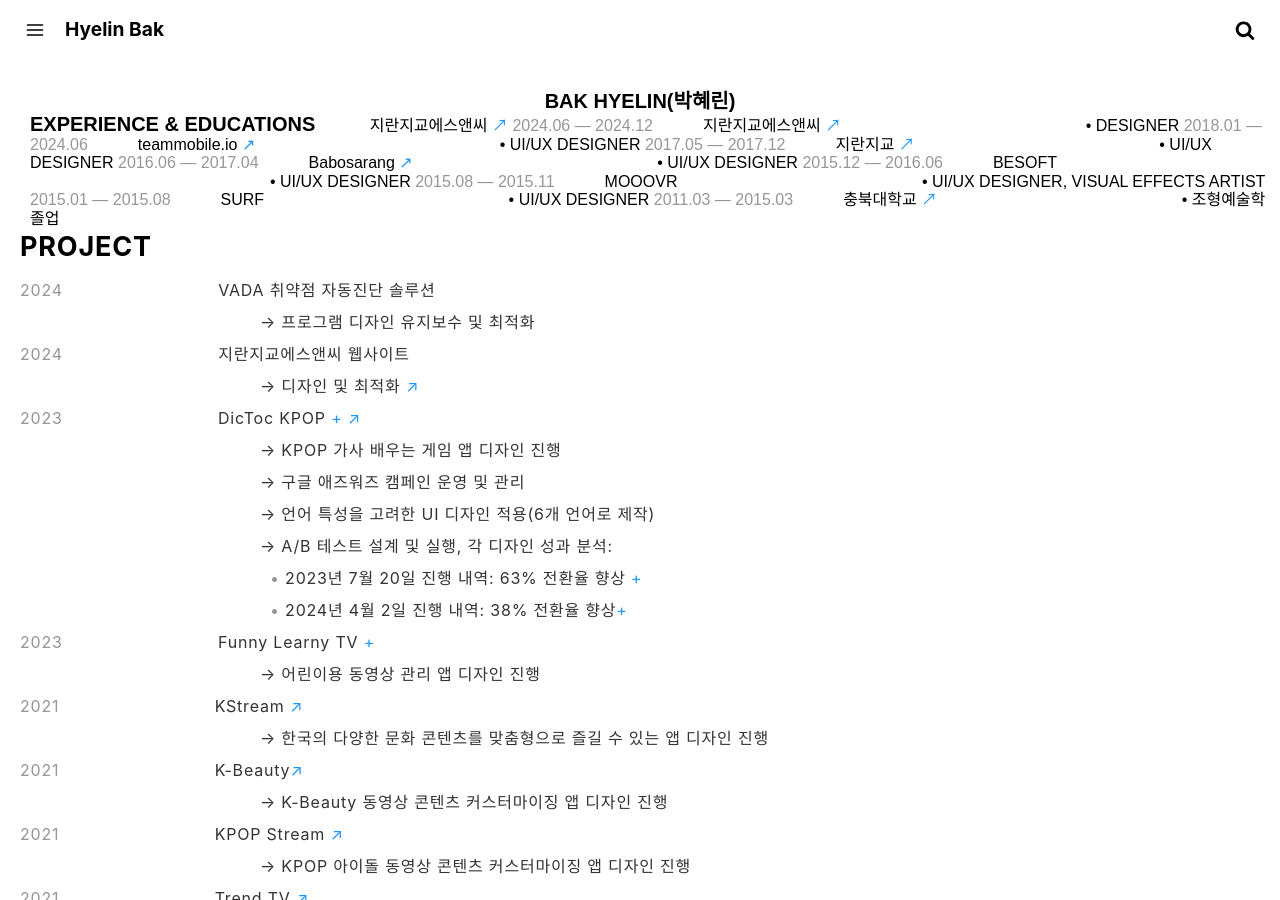
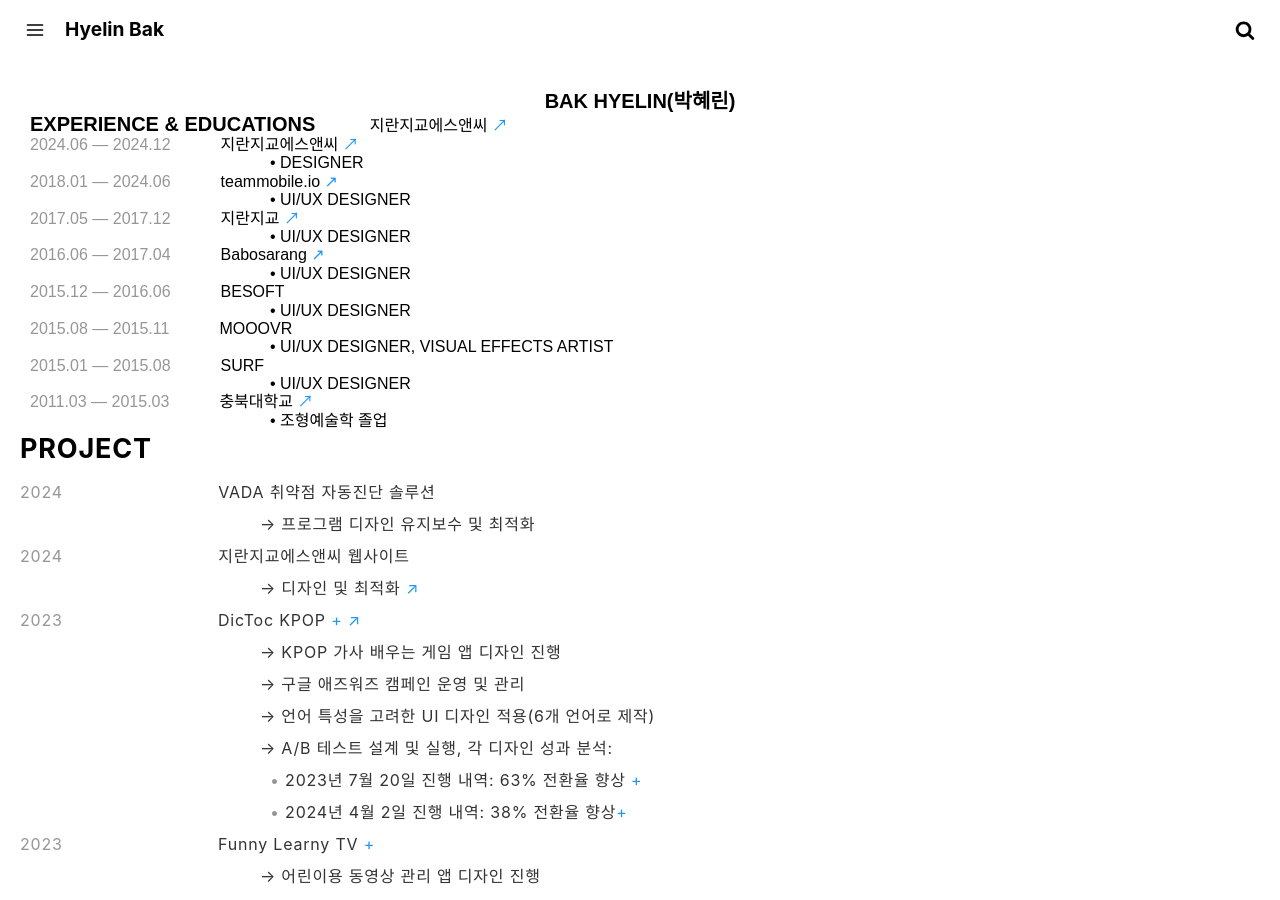
Before and after one commit to crazyjamy/crazyjamy.github.io, a Jekyll site: the page built from about.md, in a window 1280 px wide and 900 px high. Built offline with Jekyll 4.4.1, drawn with Linux system fonts in a browser that asks for light colours.

Commit message:
Update about.md

```diff
--- a/about.md
+++ b/about.md
@@ -12,23 +12,23 @@
 </div>
 <div style="margin-left: 30px;">
 <span style="font-weight: bold; font-size: 20px;">EXPERIENCE & EDUCATIONS</span>
-<span style="margin-left: 50px;">지란지교에스앤씨 <a href="https://www.jiransnc.com" target="_blank">↗</a></span>
-<span style="color: #969696;">2024.06 — 2024.12</span><span style="margin-left: 50px;">지란지교에스앤씨 <a href="https://www.jiransnc.com" target="_blank">↗</a></span>
-<span style="margin-left: 240px;"> • DESIGNER</span>
-<span style="color: #969696;">2018.01 — 2024.06</span><span style="margin-left: 50px;">teammobile.io <a href="https://www.teammobile.io/" target="_blank">↗</a></span>
-<span style="margin-left: 240px;"> • UI/UX DESIGNER</span>
-<span style="color: #969696;">2017.05 — 2017.12</span><span style="margin-left: 50px;">지란지교 <a href="https://www.jiran.com/" target="_blank">↗</a></span>
-<span style="margin-left: 240px;"> • UI/UX DESIGNER</span>
-<span style="color: #969696;">2016.06 — 2017.04</span><span style="margin-left: 50px;">Babosarang <a href="http://www.babosarang.co.kr/" target="_blank">↗</a></span>
-<span style="margin-left: 240px;"> • UI/UX DESIGNER</span>
-<span style="color: #969696;">2015.12 — 2016.06</span><span style="margin-left: 50px;">BESOFT</span>
-<span style="margin-left: 240px;"> • UI/UX DESIGNER</span>
-<span style="color: #969696;">2015.08 — 2015.11</span><span style="margin-left: 50px;">MOOOVR</span>
-<span style="margin-left: 240px;"> • UI/UX DESIGNER, VISUAL EFFECTS ARTIST</span>
-<span style="color: #969696;">2015.01 — 2015.08</span><span style="margin-left: 50px;">SURF</span>
-<span style="margin-left: 240px;"> • UI/UX DESIGNER</span>
-<span style="color: #969696;">2011.03 — 2015.03</span><span style="margin-left: 50px;">충북대학교 <a href="https://www.cbnu.ac.kr/www/index.do" target="_blank">↗</a></span>
-<span style="margin-left: 240px;"> • 조형예술학 졸업</span>
+<span style="margin-left: 50px;">지란지교에스앤씨 <a href="https://www.jiransnc.com" target="_blank">↗</a></span><br />
+<span style="color: #969696;">2024.06 — 2024.12</span><span style="margin-left: 50px;">지란지교에스앤씨 <a href="https://www.jiransnc.com" target="_blank">↗</a></span><br />
+<span style="margin-left: 240px;"> • DESIGNER</span><br />
+<span style="color: #969696;">2018.01 — 2024.06</span><span style="margin-left: 50px;">teammobile.io <a href="https://www.teammobile.io/" target="_blank">↗</a></span><br />
+<span style="margin-left: 240px;"> • UI/UX DESIGNER</span><br />
+<span style="color: #969696;">2017.05 — 2017.12</span><span style="margin-left: 50px;">지란지교 <a href="https://www.jiran.com/" target="_blank">↗</a></span><br />
+<span style="margin-left: 240px;"> • UI/UX DESIGNER</span><br />
+<span style="color: #969696;">2016.06 — 2017.04</span><span style="margin-left: 50px;">Babosarang <a href="http://www.babosarang.co.kr/" target="_blank">↗</a></span><br />
+<span style="margin-left: 240px;"> • UI/UX DESIGNER</span><br />
+<span style="color: #969696;">2015.12 — 2016.06</span><span style="margin-left: 50px;">BESOFT</span><br />
+<span style="margin-left: 240px;"> • UI/UX DESIGNER</span><br />
+<span style="color: #969696;">2015.08 — 2015.11</span><span style="margin-left: 50px;">MOOOVR</span><br />
+<span style="margin-left: 240px;"> • UI/UX DESIGNER, VISUAL EFFECTS ARTIST</span><br />
+<span style="color: #969696;">2015.01 — 2015.08</span><span style="margin-left: 50px;">SURF</span><br />
+<span style="margin-left: 240px;"> • UI/UX DESIGNER</span><br />
+<span style="color: #969696;">2011.03 — 2015.03</span><span style="margin-left: 50px;">충북대학교 <a href="https://www.cbnu.ac.kr/www/index.do" target="_blank">↗</a></span><br />
+<span style="margin-left: 240px;"> • 조형예술학 졸업</span><br />
 </div>
 
 ### PROJECT
```
